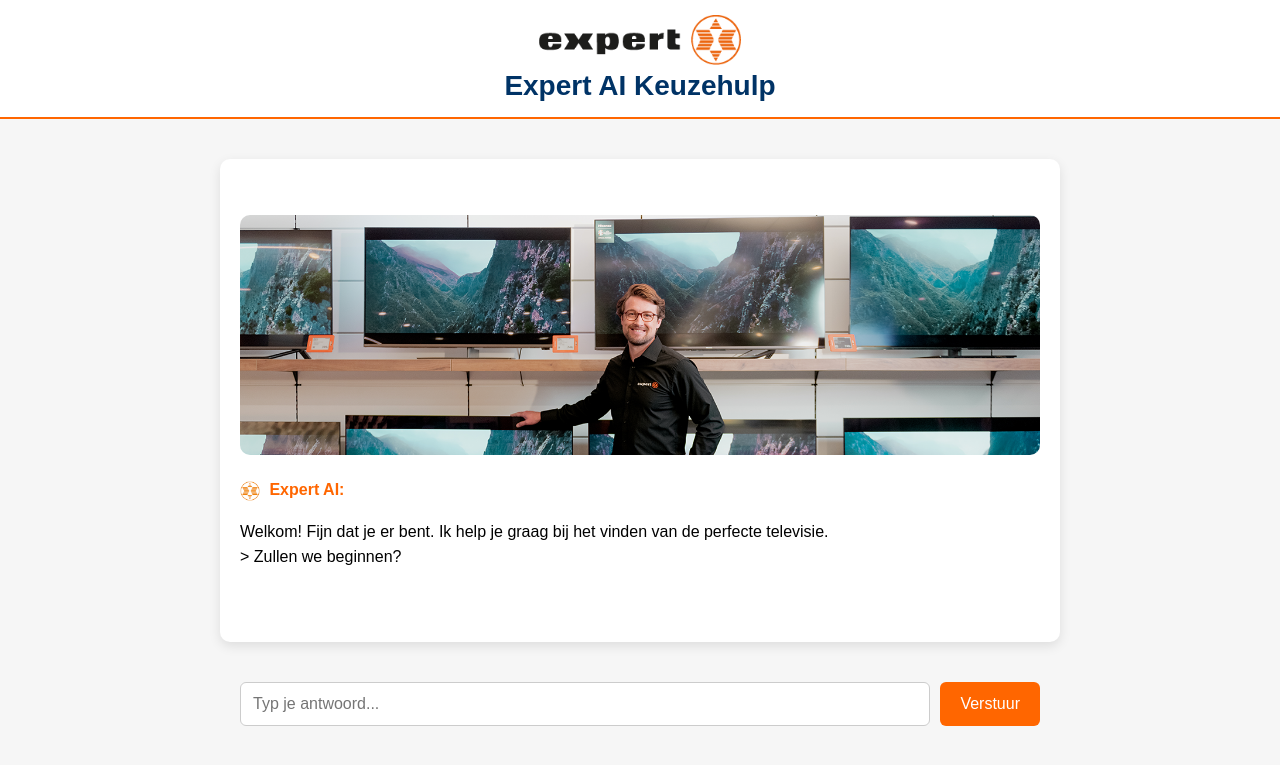
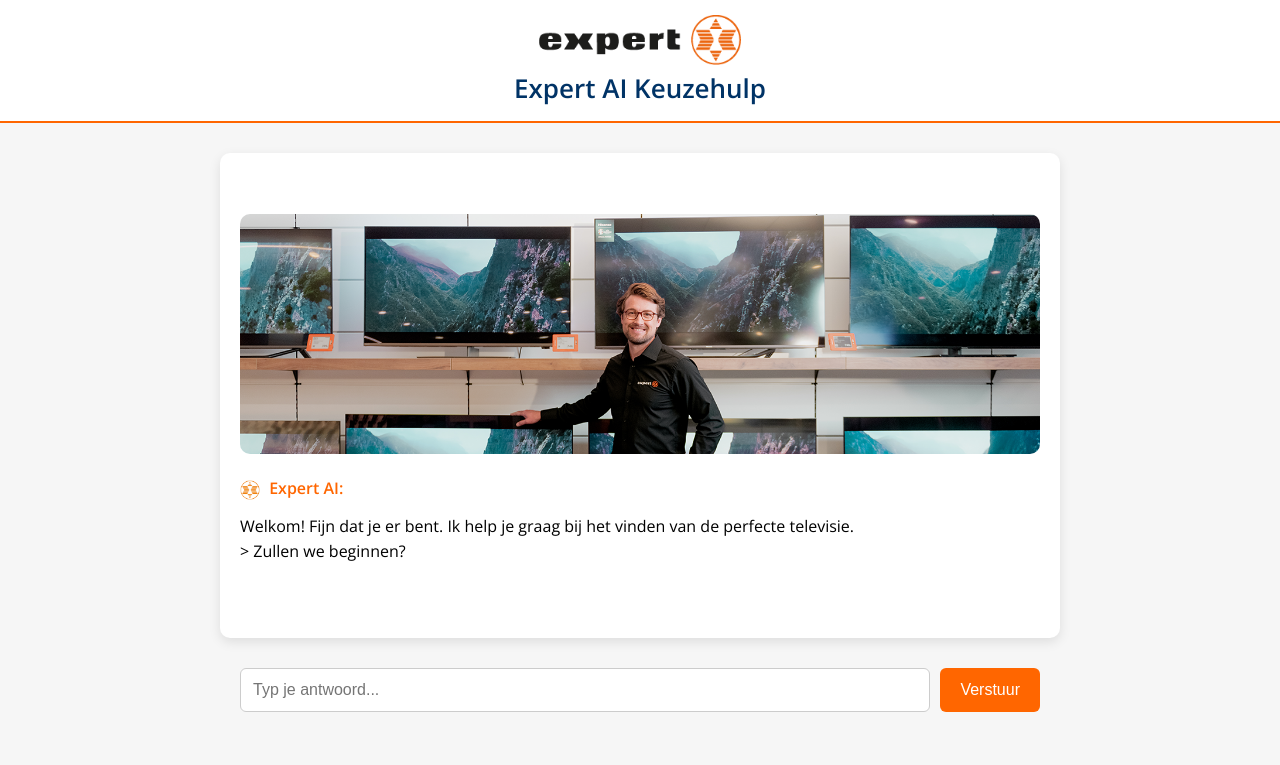
Before and after one commit to Edaniels02/ai-keuzehulp, a Flask app: page /keuzehulp in a window 1280 px wide. Shown: the top 765 px of the page. Run offline with Flask 3, Linux system fonts and the light colour scheme.

Commit message:
Update vormgeving+bullets index.html
Bullet points
Mobile first
Open sans
tabellen voor opties voor meer rust en overzicht

```diff
--- a/templates/index.html
+++ b/templates/index.html
@@ -3,10 +3,12 @@
 <head>
     <meta charset="UTF-8">
     <meta name="robots" content="noindex, nofollow">
+    <meta name="viewport" content="width=device-width, initial-scale=1.0">
     <title>Expert AI Keuzehulp</title>
+    <link href="https://fonts.googleapis.com/css2?family=Open+Sans:wght@400;600&display=swap" rel="stylesheet">
     <style>
         body {
-            font-family: Arial, sans-serif;
+            font-family: 'Open Sans', sans-serif;
             background-color: #f6f6f6;
             margin: 0;
             padding: 0;
@@ -28,13 +30,14 @@
 
         header h1 {
             color: #003366;
-            font-size: 28px;
+            font-size: 26px;
+            font-weight: 600;
             margin: 0;
         }
 
         .chat-container {
             max-width: 800px;
-            margin: 40px auto;
+            margin: 30px auto;
             background: white;
             padding: 20px;
             border-radius: 10px;
@@ -42,22 +45,23 @@
         }
 
         .message {
-            margin: 10px 0;
+            margin: 15px 0;
             line-height: 1.6;
             white-space: pre-line;
         }
 
         .message ul {
+            list-style-type: disc;
             padding-left: 20px;
             margin: 10px 0;
         }
 
         .message ul li {
-            margin-bottom: 5px;
+            margin-bottom: 8px;
         }
 
         .user {
-            font-weight: bold;
+            font-weight: 600;
             color: #333;
         }
 
@@ -71,10 +75,9 @@
 
         form {
             display: flex;
-            margin-top: 20px;
+            margin: 20px auto;
             max-width: 800px;
-            margin-left: auto;
-            margin-right: auto;
+            padding: 0 20px;
         }
 
         input[type="text"] {
@@ -104,6 +107,33 @@
             height: 20px;
             vertical-align: middle;
             margin-right: 5px;
+        }
+
+        /* Extra nette opsomming */
+        .assistant p {
+            margin: 12px 0;
+        }
+
+        .option-block {
+            display: flex;
+            flex-wrap: wrap;
+            gap: 12px;
+            margin-top: 10px;
+        }
+
+        .option-block div {
+            background: #f9f9f9;
+            padding: 10px 15px;
+            border-radius: 8px;
+            font-size: 14px;
+            flex: 1 1 45%;
+            box-shadow: 0 2px 6px rgba(0,0,0,0.05);
+        }
+
+        @media (max-width: 600px) {
+            .option-block div {
+                flex: 1 1 100%;
+            }
         }
     </style>
 </head>
@@ -152,7 +182,7 @@
             const data = await response.json();
             const assistantMessage = document.createElement("div");
             assistantMessage.className = "message assistant";
-            assistantMessage.innerHTML = `<strong><img src="/static/Expert logo 1.png" class="icon"> Expert AI:</strong> ${data.assistant || data.error || "Geen antwoord ontvangen."}`;
+            assistantMessage.innerHTML = `<strong><img src="/static/Expert logo 1.png" class="icon"> Expert AI:</strong><p>${(data.assistant || data.error || "Geen antwoord ontvangen.").replace(/\\n/g, '<br>')}</p>`;
             chatBox.appendChild(assistantMessage);
 
             chatBox.scrollTop = chatBox.scrollHeight;
```
